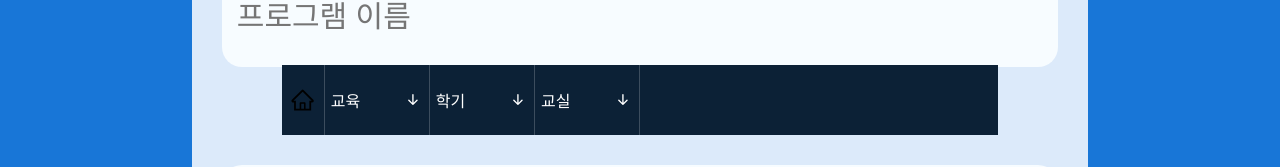
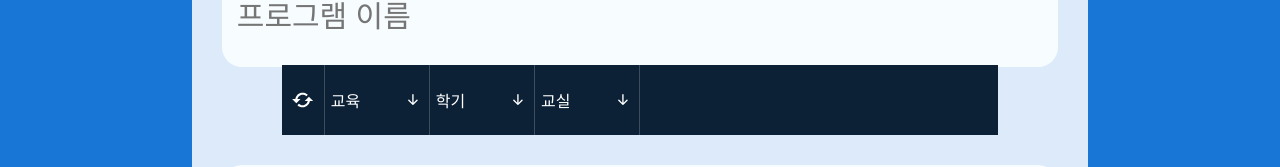
Before and after one commit to SciPort/sciport_archive_frontend, a React (Create React App) app: page /modify in a window 1280 px wide. Shown: the part 256-423 px from the top of the page. Built offline with nearby package versions, Linux system fonts and the light colour scheme.

Commit message:
Update::update

```diff
--- a/src/pages/modify/index.js
+++ b/src/pages/modify/index.js
@@ -4,6 +4,7 @@ import * as S from "../createLec/style";
 import * as D from "../main/style";
 import { AiOutlineCheck, AiOutlineHome } from "react-icons/ai";
 import { BsArrowDownShort } from "react-icons/bs";
+import { BiRefresh } from "react-icons/bi";
 
 const Index = () => {
   const [lectureInfo, setLectureInfo] = useState({
@@ -116,14 +117,13 @@ const Index = () => {
               onClick={() => {
                 check.clear();
                 setCheck(check);
-                setBool(!bool);
+                setCate([[], [], []]);
               }}
             >
-              <AiOutlineHome className="icon" />
+              <BiRefresh className="icon" color="white" />
             </D.Home>
             {Drops}
           </D.CateLayout>
-          {/* <D.InputLayout>HI</D.InputLayout> */}
         </D.SearchBar>
         {/* </S.Input> */}
         <S.Input
--- a/src/pages/modify/style.js
+++ /dev/null
@@ -1,3 +0,0 @@
-import styled from "styled-components";
-
-export const Wrapper = styled.div``;
```
